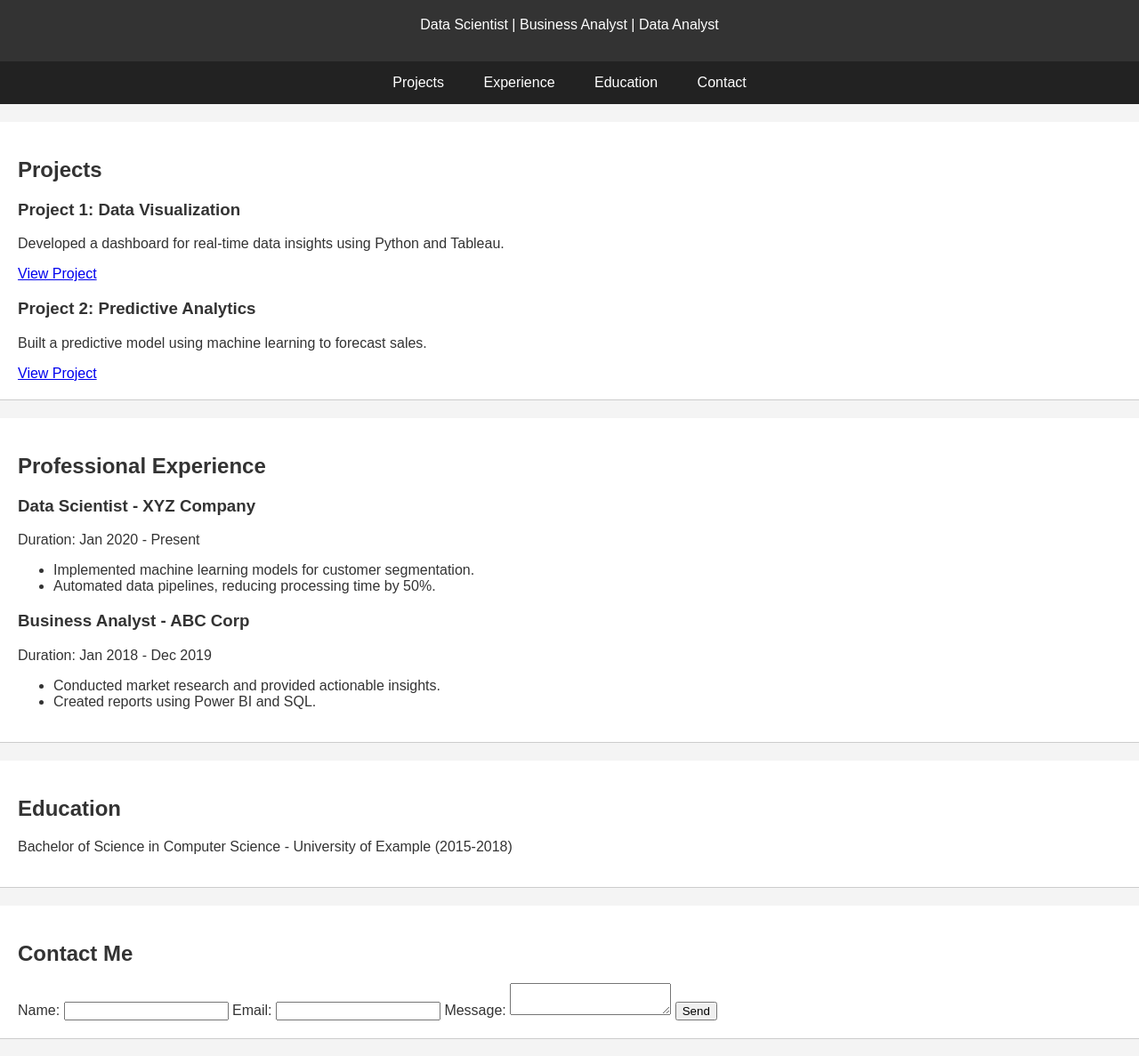
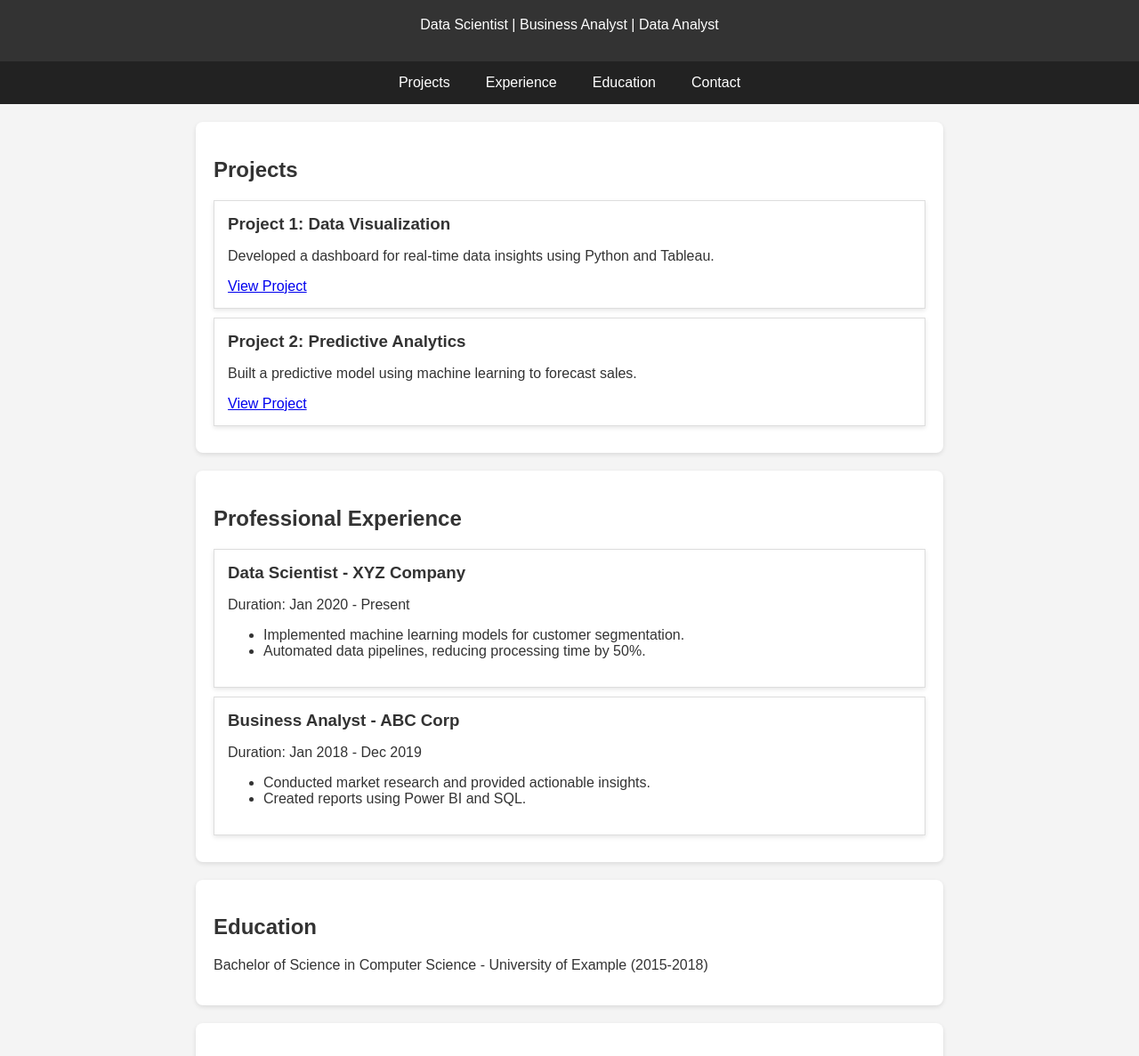
Before and after one commit to pokalerushikesh/Portfolio, a plain HTML site: page index.html in a window 1280 px wide. Shown: the part 77-1264 px from the top of the page at 89% size. Drawn offline with Linux system fonts and the light colour scheme; a script that the page names is missing.

Commit message:
Update style.css

```diff
--- a/style.css
+++ b/style.css
@@ -6,41 +6,102 @@ body {
     color: #333;
 }
 
-header, footer {
+header {
     background: #333;
     color: #fff;
     text-align: center;
-    padding: 1rem;
+    padding: 1rem 0;
 }
 
 nav ul {
     list-style-type: none;
+    margin: 0;
     padding: 0;
     background: #222;
-    text-align: center;
-    margin: 0;
+    display: flex;
+    justify-content: center;
 }
 
 nav ul li {
-    display: inline;
+    margin: 0;
 }
 
 nav ul li a {
     text-decoration: none;
     color: white;
     padding: 15px 20px;
-    display: inline-block;
+    display: block;
+}
+
+nav ul li a:hover {
+    background: #555;
 }
 
 section {
     padding: 20px;
-    margin-top: 20px;
+    margin: 20px auto;
+    max-width: 800px;
     background: white;
-    border-bottom: 1px solid #ccc;
+    box-shadow: 0 2px 5px rgba(0, 0, 0, 0.1);
+    border-radius: 8px;
+}
+
+.project-card, .experience-item {
+    border: 1px solid #ddd;
+    padding: 15px;
+    margin-bottom: 10px;
+    background: #fff;
+    box-shadow: 0 2px 5px rgba(0, 0, 0, 0.1);
+}
+
+.project-card h3, .experience-item h3 {
+    margin: 0 0 5px;
 }
 
 footer {
+    background: #222;
+    color: white;
+    text-align: center;
+    padding: 10px;
     margin-top: 20px;
+}
+
+form {
+    max-width: 400px;
+    margin: auto;
+}
+
+form label {
+    display: block;
+    margin-bottom: 5px;
+}
+
+form input, form textarea {
+    width: 100%;
     padding: 10px;
-    background: #222;
+    margin-bottom: 10px;
+    border: 1px solid #ddd;
+    border-radius: 4px;
 }
+
+form button {
+    background: #007BFF;
+    color: white;
+    padding: 10px 15px;
+    border: none;
+    cursor: pointer;
+    border-radius: 4px;
+}
+
+form button:hover {
+    background: #0056b3;
+}
+
+@media (max-width: 768px) {
+    nav ul {
+        flex-direction: column;
+    }
+    nav ul li a {
+        text-align: center;
+    }
+}
```
